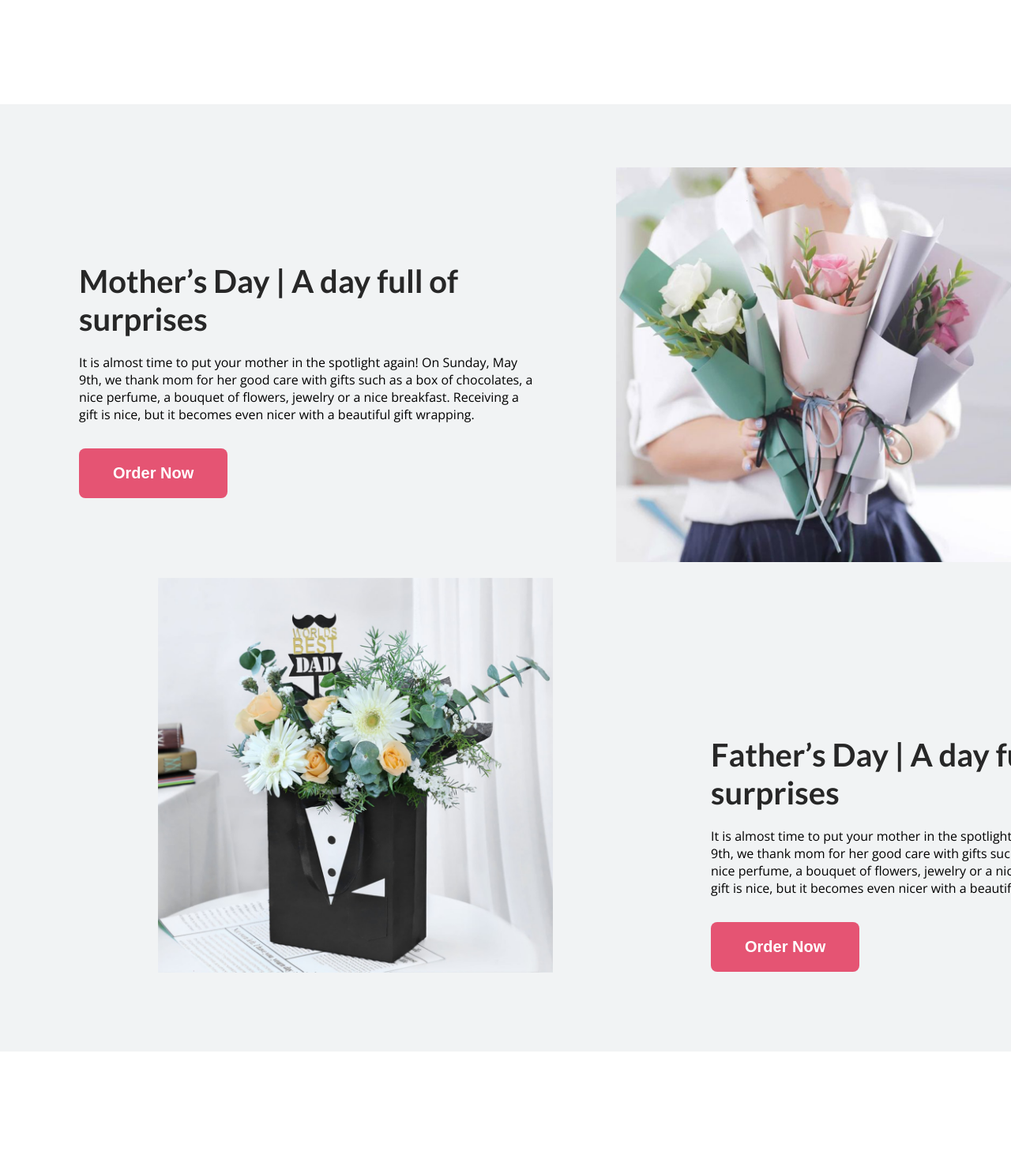
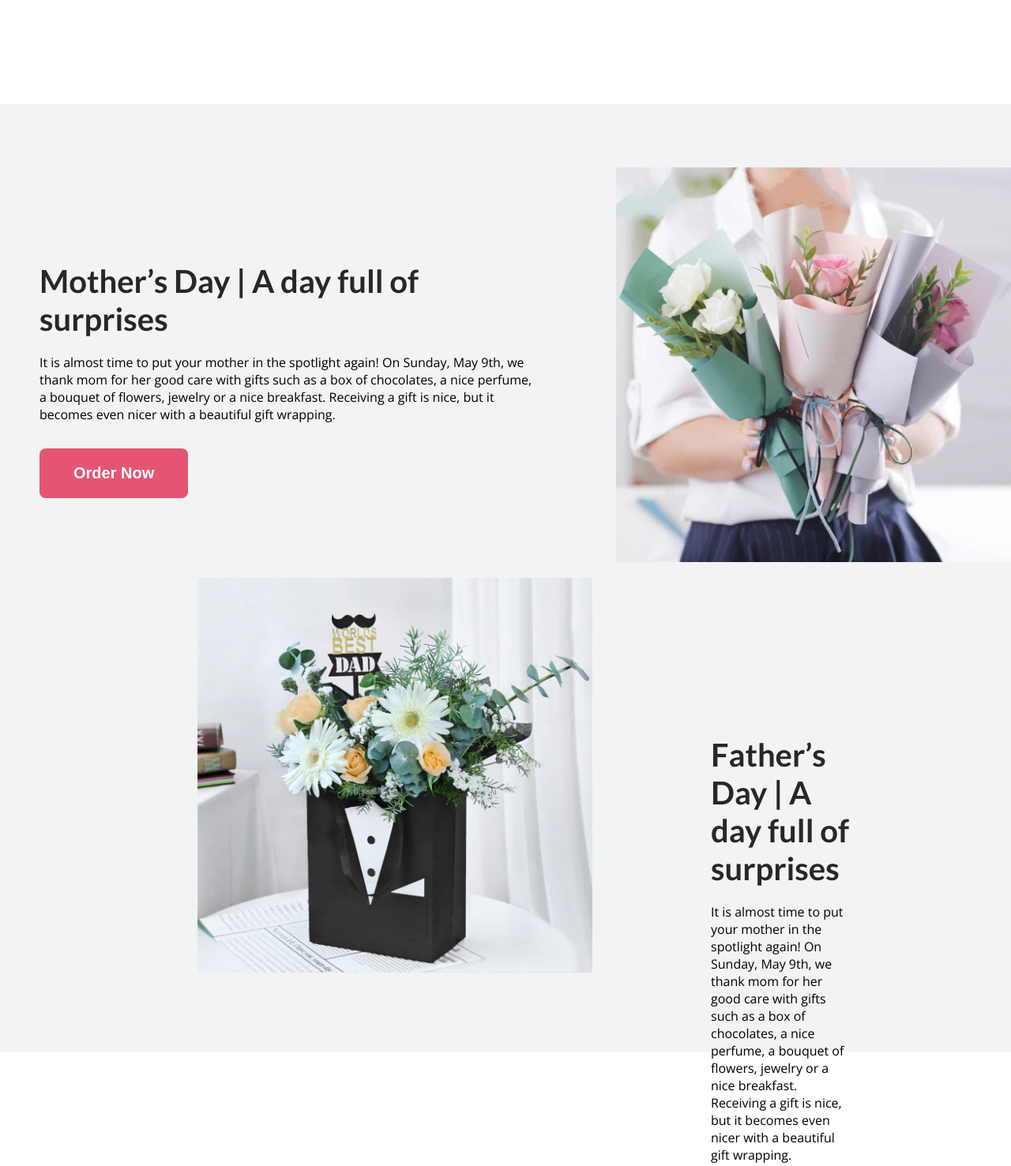
Before and after one commit to JannaturNur08/Assignment-1, a plain HTML site: page index.html in a window 1280 px wide. Shown: the part 1860-3337 px from the top of the page at 79% size. Drawn offline with nearby package versions, Linux system fonts and the light colour scheme.

Commit message:
package section updated

```diff
--- a/style.css
+++ b/style.css
@@ -167,30 +167,34 @@ body {
 
 .mother-package {
     display: flex;
-    width: 100%;
+    justify-content: center;
+    /* width: 100%; */
     height: 500px;
     padding-bottom: 100px;
 }
 
 .mother-package-content {
-    width: 900px;
+    width: 700px;
     margin-left: 200px;
     padding-top: 200px;
-    margin-left: 100px;
+    margin-left: 50px;
 }
 
 .father-package {
     display: flex;
-    width: 100%;
+    justify-content: center;
+
     height: 500px;
     padding-bottom: 100px;
-    padding-left: 200px;
+    padding-left: 250px;
 }
 
 .father-package-content {
-    width: 900px;
-    margin-left: 200px;
+    width: 700px;
+    margin-left: 150px;
+    margin-right: 200px;
     padding-top: 200px;
+
 }
 
 #package1-img {
```
